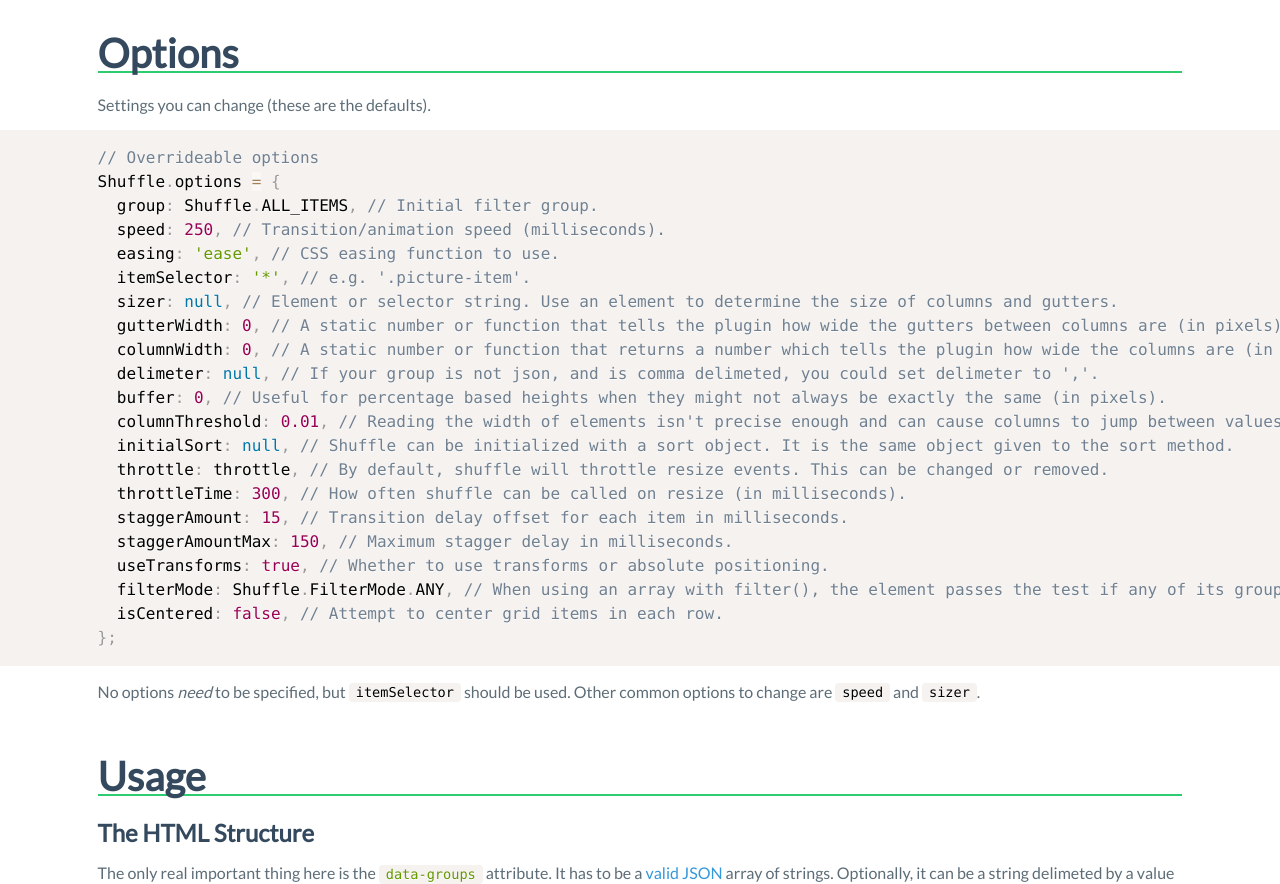
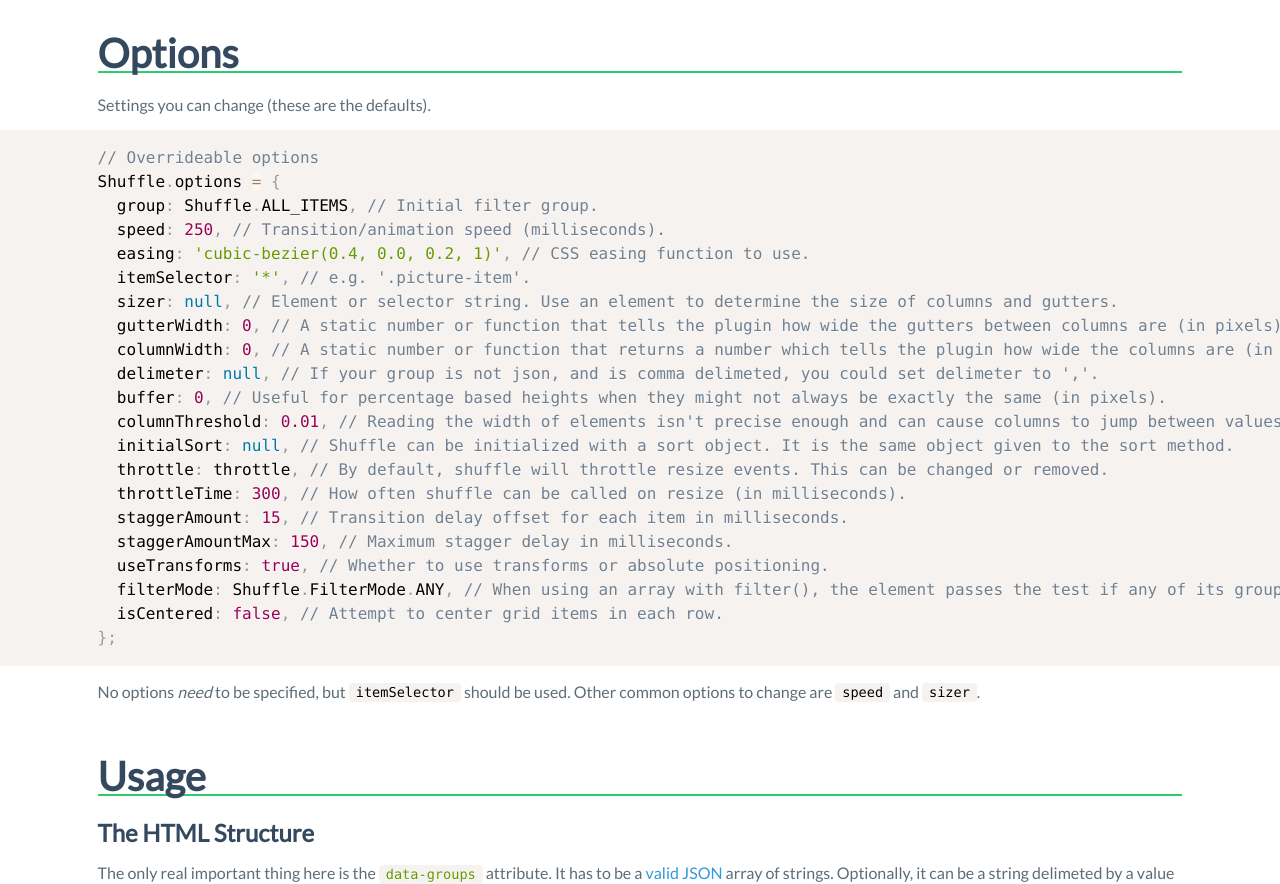
Before and after one commit to Vestride/Shuffle, a Jekyll site: the page built from index.html, in a window 1280 px wide and 900 px high, scrolled down 2138 px, cut to the strip 16-900 px from the top of the window. Built offline with Jekyll 4.4.1, drawn with Linux system fonts in a browser that asks for light colours; comment, search, counter and statistics services are not loaded.

Commit message:
Change default easing to material design's "standard curve"
Was `ease`, now `cubic-bezier(0.4, 0.0, 0.2, 1)`
https://material.io/guidelines/motion/duration-easing.html#duration-easing-natural-easing-curves

```diff
--- a/_includes/options.html
+++ b/_includes/options.html
@@ -6,7 +6,7 @@
 Shuffle.options = {
   group: Shuffle.ALL_ITEMS, // Initial filter group.
   speed: 250, // Transition/animation speed (milliseconds).
-  easing: 'ease', // CSS easing function to use.
+  easing: 'cubic-bezier(0.4, 0.0, 0.2, 1)', // CSS easing function to use.
   itemSelector: '*', // e.g. '.picture-item'.
   sizer: null, // Element or selector string. Use an element to determine the size of columns and gutters.
   gutterWidth: 0, // A static number or function that tells the plugin how wide the gutters between columns are (in pixels).
--- a/dist/shuffle.js
+++ b/dist/shuffle.js
@@ -2140,7 +2140,7 @@ Shuffle.options = {
   speed: 250,
 
   // CSS easing function to use.
-  easing: 'ease',
+  easing: 'cubic-bezier(0.4, 0.0, 0.2, 1)',
 
   // e.g. '.picture-item'.
   itemSelector: '*',
--- a/src/shuffle.js
+++ b/src/shuffle.js
@@ -1121,7 +1121,7 @@ Shuffle.options = {
   speed: 250,
 
   // CSS easing function to use.
-  easing: 'ease',
+  easing: 'cubic-bezier(0.4, 0.0, 0.2, 1)',
 
   // e.g. '.picture-item'.
   itemSelector: '*',
```
Also changed, not shown: dist/shuffle.min.js, 2 other files.
